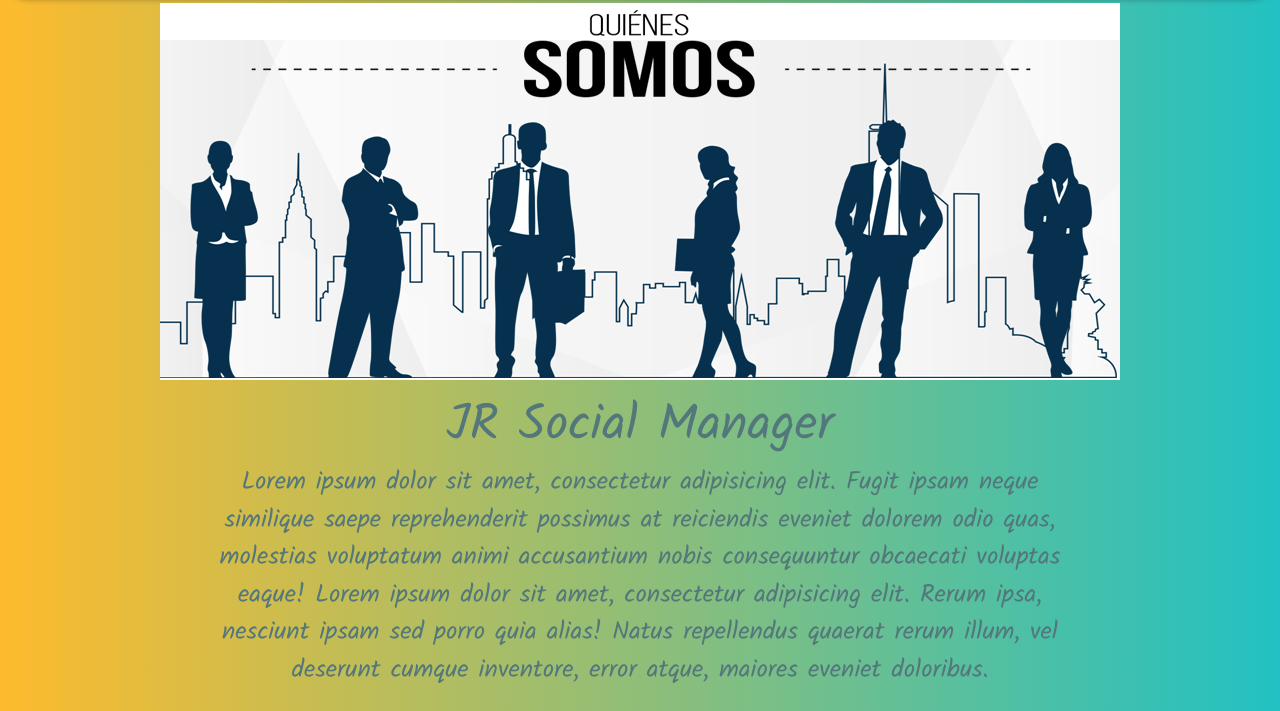
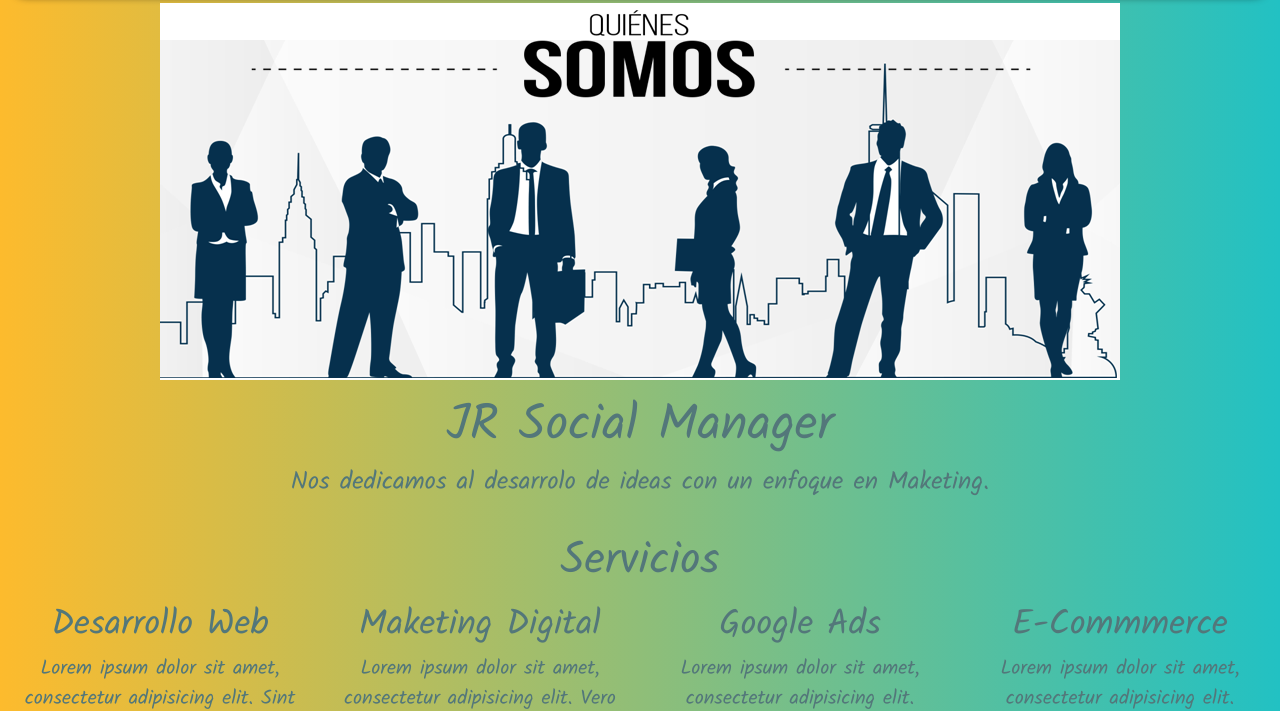
Before and after one commit to yisas2112/proyectofinalcoder, a website: page index.html in a window 1280 px wide. Shown: the part 93-804 px from the top of the page. Drawn offline with nearby package versions, Linux system fonts and the light colour scheme.

Commit message:
Modificación de texto index

```diff
--- a/index.html
+++ b/index.html
@@ -90,8 +90,7 @@
 	  	  </div>
 	  	  <div class="row">
 		  	<div class="col text-center parrafo pb-3">
-		  		<p>Lorem ipsum dolor sit amet, consectetur adipisicing elit. Fugit ipsam neque similique saepe reprehenderit possimus at reiciendis eveniet dolorem odio quas, molestias voluptatum animi accusantium nobis consequuntur obcaecati voluptas eaque!
-		  		Lorem ipsum dolor sit amet, consectetur adipisicing elit. Rerum ipsa, nesciunt ipsam sed porro quia alias! Natus repellendus quaerat rerum illum, vel deserunt cumque inventore, error atque, maiores eveniet doloribus.</p>
+		  		<p>Nos dedicamos al desarrolo de ideas con un enfoque en Maketing.</p>
 		  	</div>
 	  	  </div>
 	  	  <div class="row">
```
Also changed, not shown: 1 other file.
